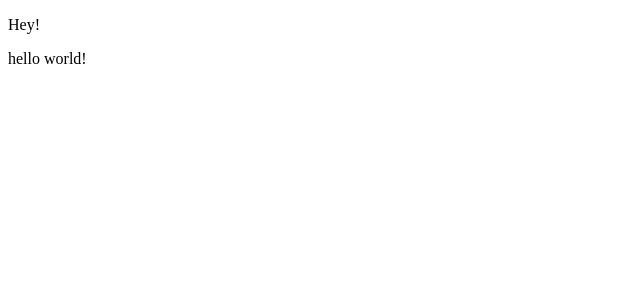
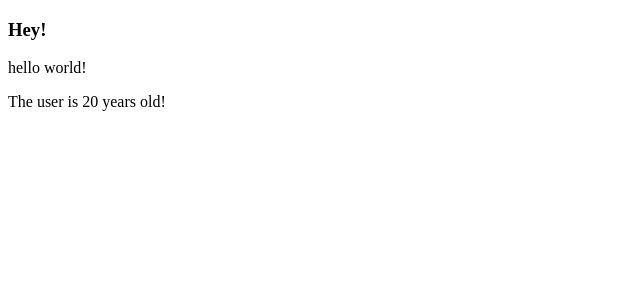
Before and after one commit to PhilipZi/vue-components, a Vue app: page / in a window 1280 px wide. Shown: the top 300 px of the page, without its empty margins (0-640 px from the left). Built offline with nearby package versions, Linux system fonts and the light colour scheme.

Commit message:
add data to app and give it to user via props

```diff
--- a/src/App.vue
+++ b/src/App.vue
@@ -1,15 +1,23 @@
 <template>
-  <p>Hey!</p>
+  <h3>Hey!</h3>
   <Greeting />
+  <User :age="age" />
 </template>
 
 <script>
 import Greeting from "./components/Greeting.vue";
+import User from "./components/User.vue";
 
 export default {
   name: "App",
   components: {
     Greeting,
+    User,
+  },
+  data() {
+    return {
+      age: 20,
+    };
   },
 };
 </script>
--- /dev/null
+++ b/src/components/User.vue
@@ -0,0 +1,10 @@
+<template>
+  <p>The user is {{ age }} years old!</p>
+</template>
+
+<script>
+export default {
+  name: "User",
+  props: ["age"],
+};
+</script>
```
